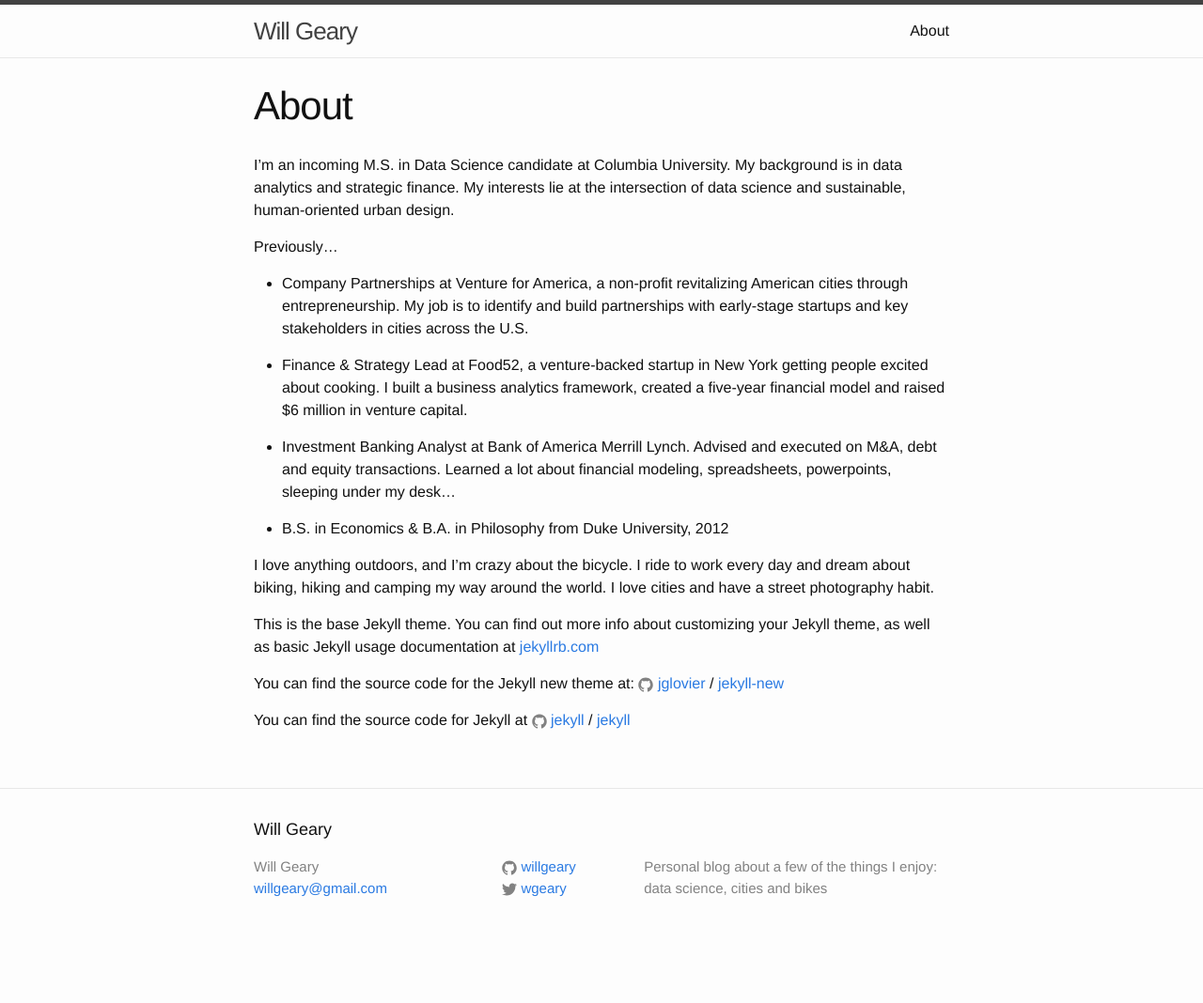
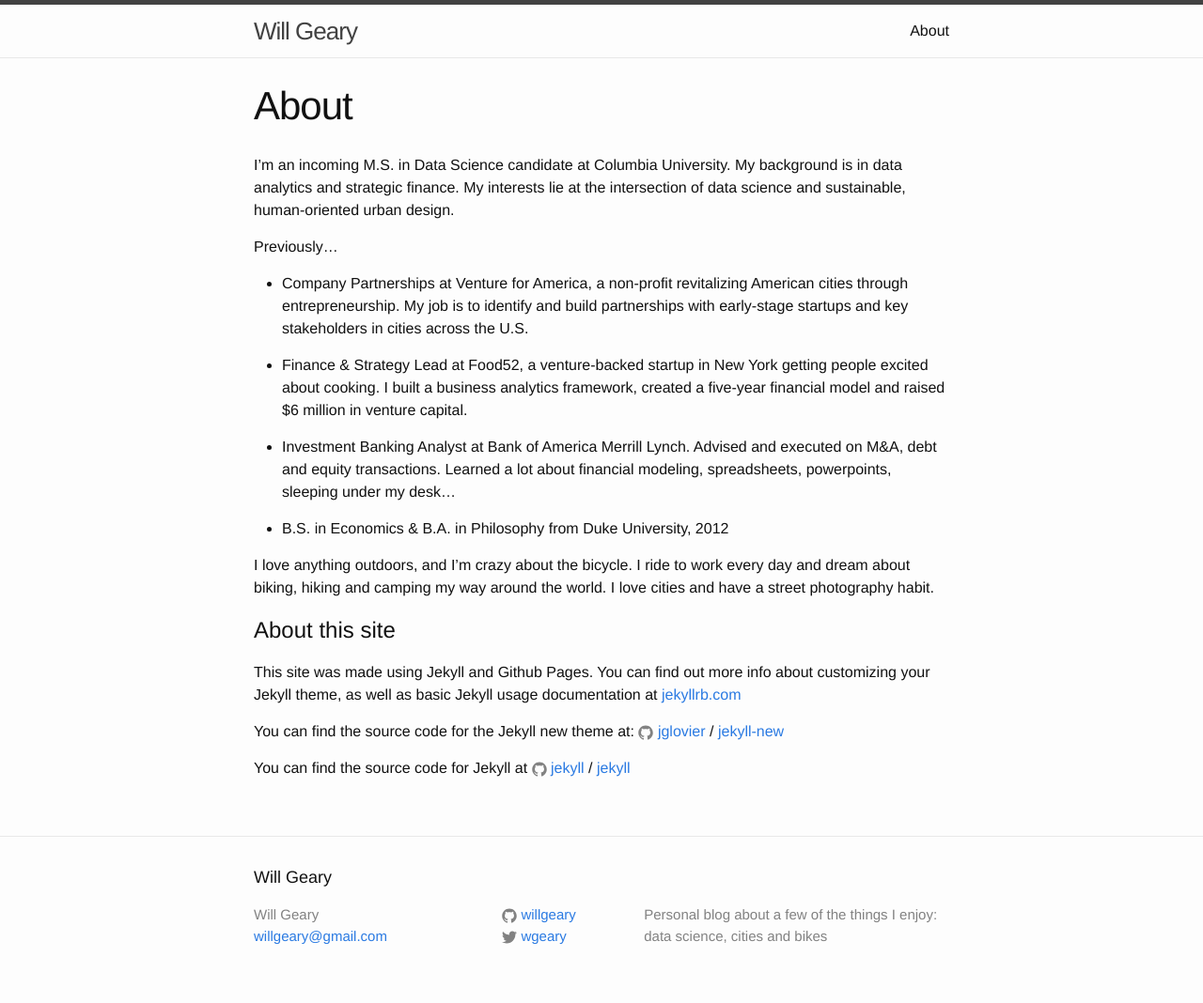
Before and after one commit to willgeary/willgeary.github.io, a Jekyll site: the page built from about.md, in a window 1280 px wide. Shown: the whole page at 94% size. Built offline with Jekyll 4.4.1, drawn with Linux system fonts in a browser that asks for light colours; before the commit the page ends 1017 px from its top, so only the background shows below that.

Commit message:
Save my work

```diff
--- a/about.md
+++ b/about.md
@@ -19,8 +19,8 @@
 I love anything outdoors, and I'm crazy about the bicycle. I ride to work every day and dream about biking, hiking and camping my way around the world. I love cities and have a street photography habit.
 
 
-
-This is the base Jekyll theme. You can find out more info about customizing your Jekyll theme, as well as basic Jekyll usage documentation at [jekyllrb.com](http://jekyllrb.com/)
+# About this site
+This site was made using Jekyll and Github Pages. You can find out more info about customizing your Jekyll theme, as well as basic Jekyll usage documentation at [jekyllrb.com](http://jekyllrb.com/)
 
 You can find the source code for the Jekyll new theme at:
 {% include icon-github.html username="jglovier" %} /
```
